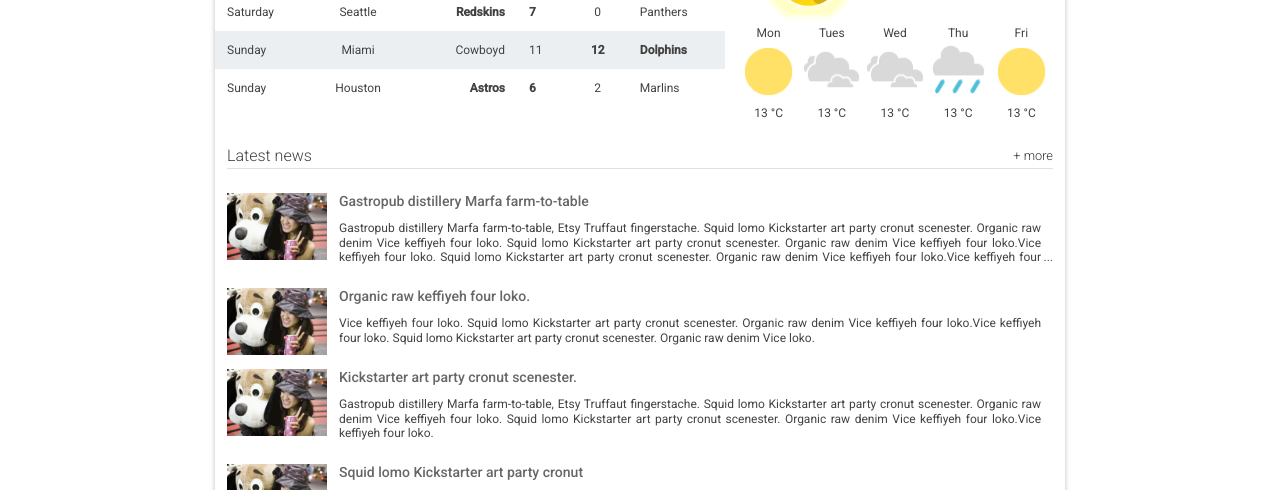
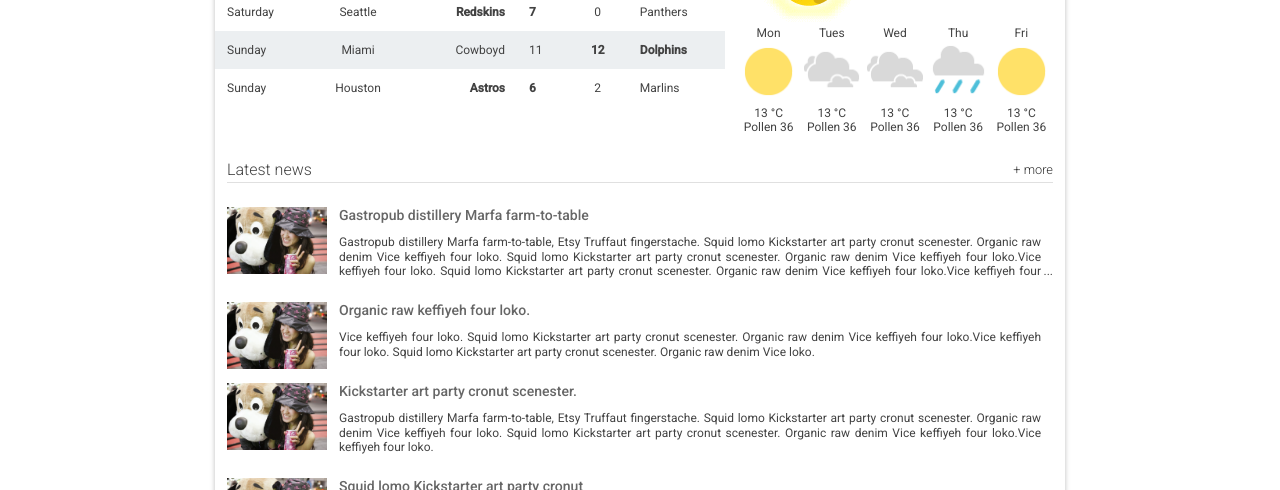
Before and after one commit to bfutrell70/ResponsiveWebDesign-Final, a plain HTML site: page index.html in a window 1280 px wide. Shown: the part 610-1100 px from the top of the page. Drawn offline with Linux system fonts and the light colour scheme.

Commit message:
added/commented extra weather content

```diff
--- a/index.html
+++ b/index.html
@@ -122,29 +122,41 @@
           <span class="weather__location">Brighton, UK</span>
           <span class="weather__desc">Sunny</span>
           <span class="weather__today">
-          <img class="weather__today__image" src="images/weather.png" alt="icon of a partially cloudy day"><span class="weather__today__temp">13</span><span class="weather__today__deg">&deg;C</span>
+            <img class="weather__today__image" src="images/weather.png" alt="icon of a partially cloudy day">
+            <span class="weather__today__temp">13</span><span class="weather__today__deg">&deg;C</span>
           </span>
+          <!-- <span class="weather__today_summary">
+            Precipitation: <strong>100%</strong><br>
+            Humidity: <strong>97%</strong><br>
+            Wind: <strong>4 mph SW</strong></map><br>
+            Pollen Count: <strong>36</strong><br>
+          </span> -->
           <ul class="weather__next">
             <li class="weather__next__item">
               <span>Mon</span>
               <img class="weather__next__image" src="images/sunny.png" alt="icon of a sunny day">
               <span>13 &deg;C</span>
+              <span>Pollen 36</span>
             </li><li class="weather__next__item">
               <span>Tues</span>
               <img class="weather__next__image" src="images/cloudy.png" alt="icon of a cloudy day">
               <span>13 &deg;C</span>
+              <span>Pollen 36</span>
             </li><li class="weather__next__item">
               <span>Wed</span>
               <img class="weather__next__image" src="images/cloudy.png" alt="icon of a cloudy day">
               <span>13 &deg;C</span>
+              <span>Pollen 36</span>
             </li><li class="weather__next__item">
               <span>Thu</span>
               <img class="weather__next__image" src="images/rain.png" alt="icon of a rainy day">
               <span>13 &deg;C</span>
+              <span>Pollen 36</span>
             </li><li class="weather__next__item">
               <span>Fri</span>
               <img class="weather__next__image" src="images/sunny.png" alt="icon of a sunny day">
               <span>13 &deg;C</span>
+              <span>Pollen 36</span>
             </li>
           </ul>
         </section>
```
